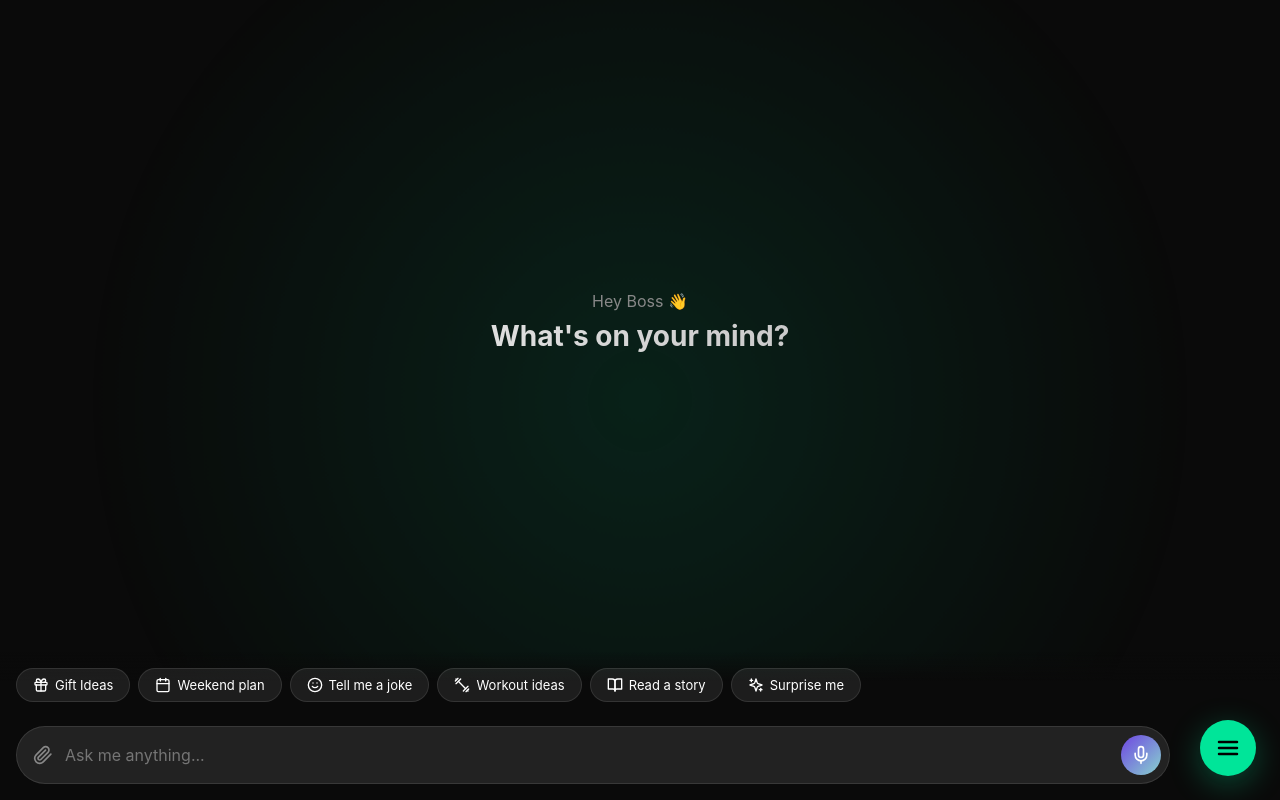
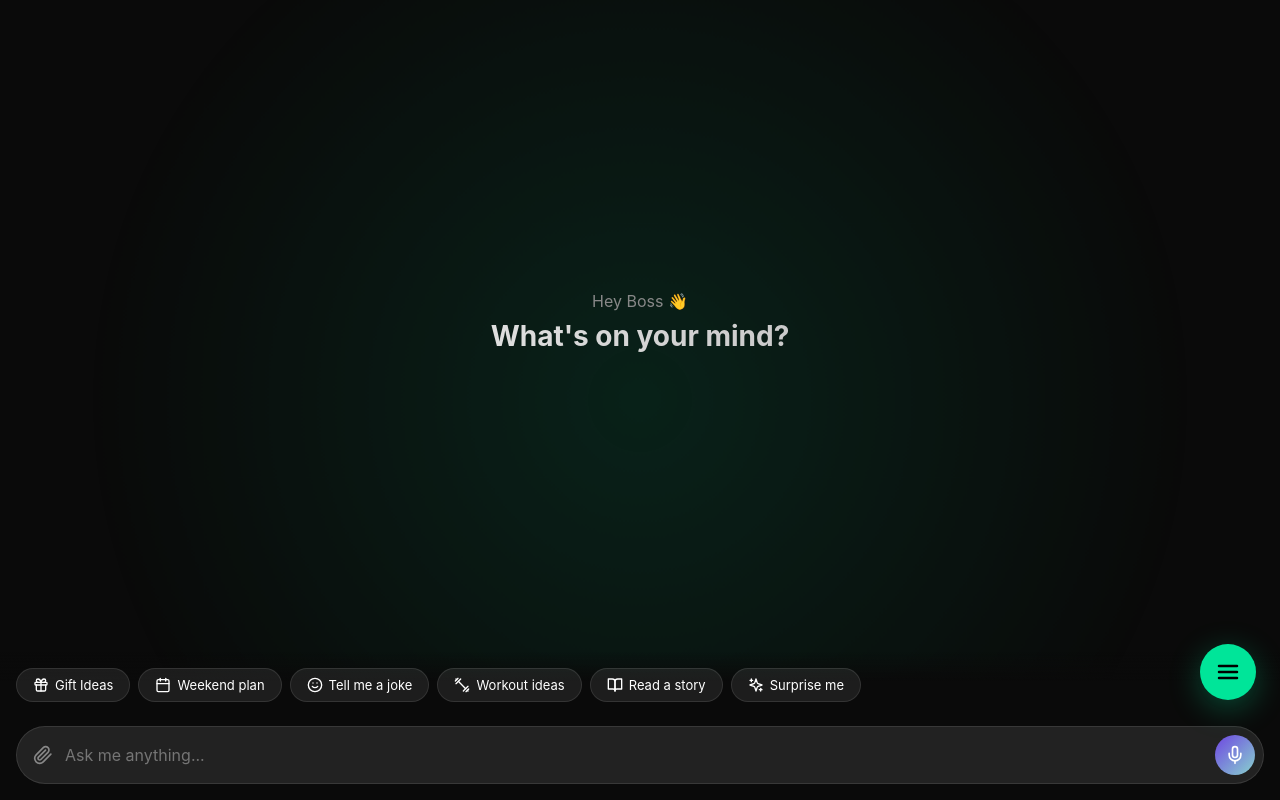
Before and after one commit to harshkharwar1204/Ai-assistant, a Next.js app: page / in a window 1280 px wide. Built offline with nearby package versions, Linux system fonts and the light colour scheme.

Commit message:
feat: Implement main application page with view routing and a chatbot featuring speech recognition.

```diff
--- a/src/app/page.tsx
+++ b/src/app/page.tsx
@@ -89,7 +89,7 @@ export default function Home() {
                                         onClick={() => setIsNavOpen(true)}
                                         style={{
                                             position: 'fixed',
-                                            bottom: '24px',
+                                            bottom: '100px',
                                             right: '24px',
                                             width: '56px',
                                             height: '56px',
--- a/src/features/chat/ChatbotView.tsx
+++ b/src/features/chat/ChatbotView.tsx
@@ -183,7 +183,7 @@ export const ChatbotView: React.FC = () => {
                     bottom: 0,
                     left: 0,
                     right: 0,
-                    padding: '16px 110px 16px 16px', // Increased right padding for FAB overlap
+                    padding: '16px', // Full width
                     background: 'linear-gradient(0deg, #0a0a0a 80%, transparent 100%)',
                     zIndex: 10
                 }}>
```
